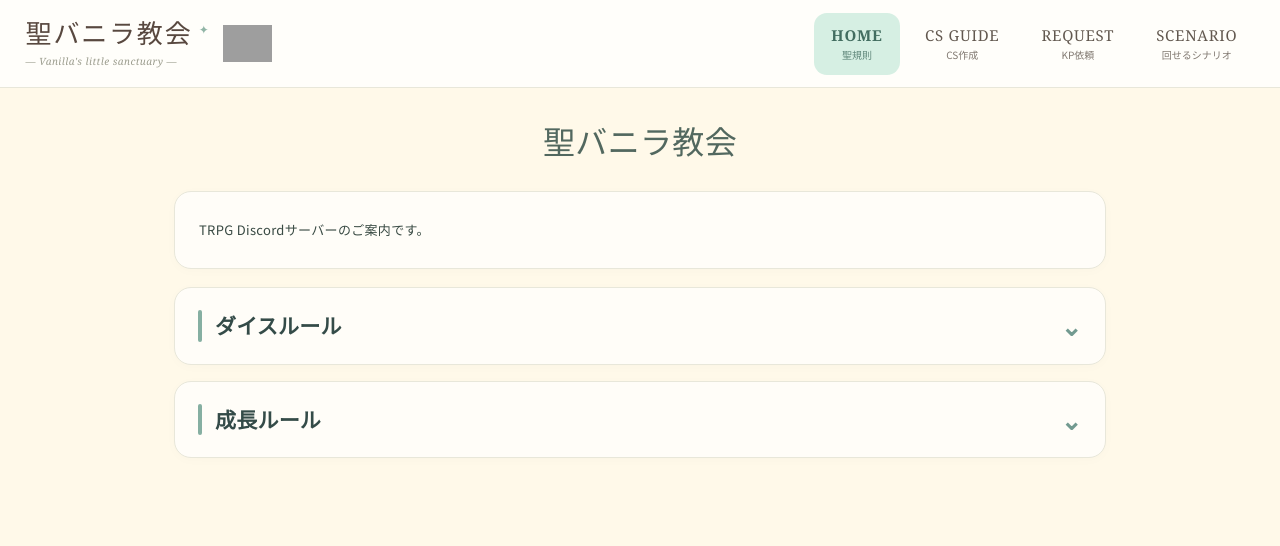
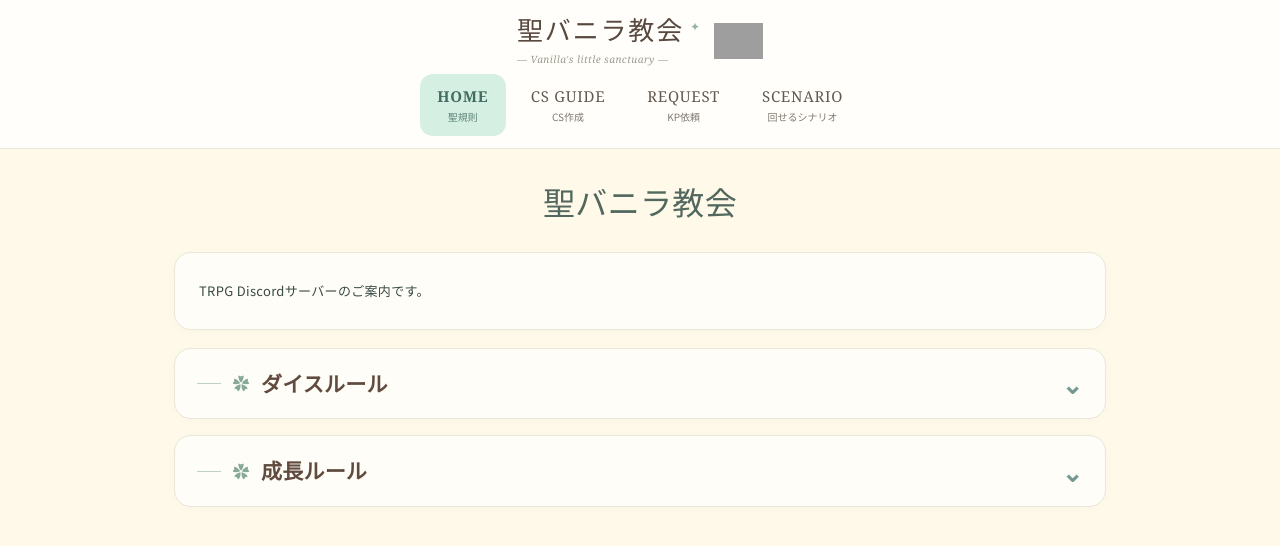
Before and after one commit to oshiruko1006/trpg-server-guide, a plain HTML site: page index.html in a window 1280 px wide. Drawn offline with Linux system fonts and the light colour scheme; grey boxes are pictures that could not be loaded; files whose address does not match are found by name.

Commit message:
Add files via upload

```diff
--- a/assets/css/header.css
+++ b/assets/css/header.css
@@ -69,3 +69,9 @@ header .brand img { width: 49px; height: 49px; }
   header .brand > span::after { font-size: 8px; letter-spacing: 0; }
   header .brand img { width: 39px; height: 39px; }
 }
+
+/* Center site identity, with navigation on its own row on every screen size. */
+header {display:flex;flex-direction:column;align-items:center;justify-content:center;gap:7px;padding-block:15px 12px;}
+header .brand {display:inline-flex;align-items:center;justify-content:center;max-width:100%;margin-inline:auto;}
+header nav {width:100%;justify-content:center;}
+@media(max-width:600px){header{gap:9px;padding:12px 10px;}header nav{justify-content:center;}header nav a{min-width:0;}}
--- a/assets/css/style.css
+++ b/assets/css/style.css
@@ -384,3 +384,26 @@ body[data-page="home"] #content > h1.home-title {
   margin-inline: auto;
 }
 body > footer { display: none; }
+
+/* Classic accordion heading: aligned line + floral icon + English/Japanese title. */
+.site-accordion .accordion-trigger {
+  display:grid;grid-template-columns:24px 18px minmax(0,1fr) 24px;
+  align-items:center;column-gap:11px;min-width:0;
+  color:#604b3e;padding:19px 22px;
+}
+.site-accordion .accordion-trigger::before {
+  content:"";display:block;width:24px;height:1px;background:#bdd2c3;
+}
+.site-accordion .accordion-mark {
+  display:block;align-self:center;min-height:0;width:18px;height:18px;
+  background:none;border-radius:0;position:relative;flex:none;
+}
+.site-accordion .accordion-mark::after {
+  content:"✿";position:absolute;inset:0;display:grid;place-items:center;
+  color:#88a996;font:17px/1 Georgia,serif;
+}
+.site-accordion .accordion-title-group {display:flex;flex-direction:column;gap:2px;min-width:0;line-height:1.35;}
+.site-accordion .accordion-title-en {font:500 10px/1.4 Georgia,serif;letter-spacing:.15em;color:#86a797;overflow-wrap:anywhere;}
+.site-accordion .accordion-title-ja {font-family:"Noto Serif JP","Yu Mincho",serif;font-weight:600;font-size:clamp(16px,2.1vw,20px);line-height:1.5;color:#604b3e;overflow-wrap:anywhere;}
+.site-accordion .accordion-chevron {margin:0;justify-self:end;align-self:center;}
+@media(max-width:650px){.site-accordion .accordion-trigger{grid-template-columns:20px 16px minmax(0,1fr) 20px;column-gap:8px;padding:16px 13px}.site-accordion .accordion-trigger::before{width:20px}.site-accordion .accordion-mark{width:16px;height:16px}.site-accordion .accordion-title-en{font-size:9px;letter-spacing:.08em}}
```
